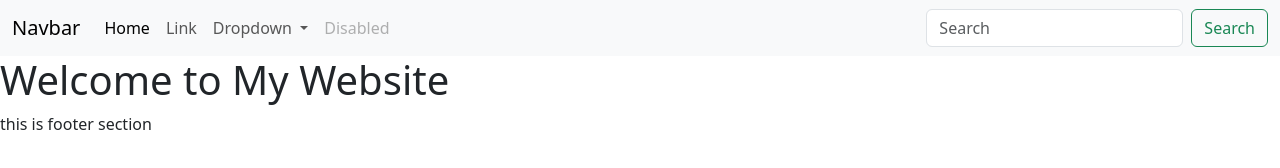
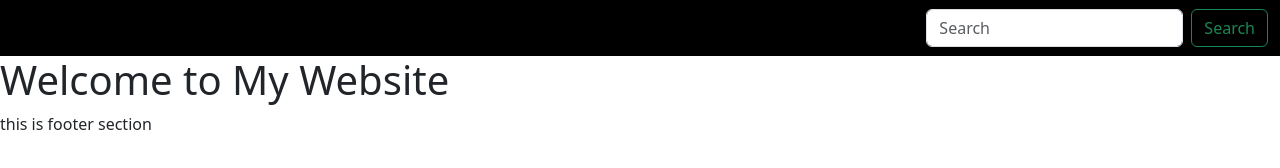
Before and after one commit to Aisha-Saad/testProject, a plain HTML site: page index.html in a window 1280 px wide. Drawn offline with nearby package versions, Linux system fonts and the light colour scheme.

Commit message:
nav color
edit background color

```diff
--- a/index.html
+++ b/index.html
@@ -15,7 +15,7 @@
 
 <body>
     <header>
-        <nav class="navbar navbar-expand-lg navbar-light bg-light">
+        <nav class="navbar navbar-expand-lg navbar-light bg-black">
   <div class="container-fluid">
     <a class="navbar-brand" href="#">Navbar</a>
     <button class="navbar-toggler" type="button" data-bs-toggle="collapse" data-bs-target="#navbarSupportedContent" aria-controls="navbarSupportedContent" aria-expanded="false" aria-label="Toggle navigation">
@@ -34,7 +34,7 @@
             Dropdown
           </a>
           <ul class="dropdown-menu" aria-labelledby="navbarDropdown">
-            <li><a class="dropdown-item" href="#">Action</a></li>
+            <li><a class="dropdown-item " href="#">Action</a></li>
             <li><a class="dropdown-item" href="#">Another action</a></li>
             <li><hr class="dropdown-divider"></li>
             <li><a class="dropdown-item" href="#">Something else here</a></li>
```
